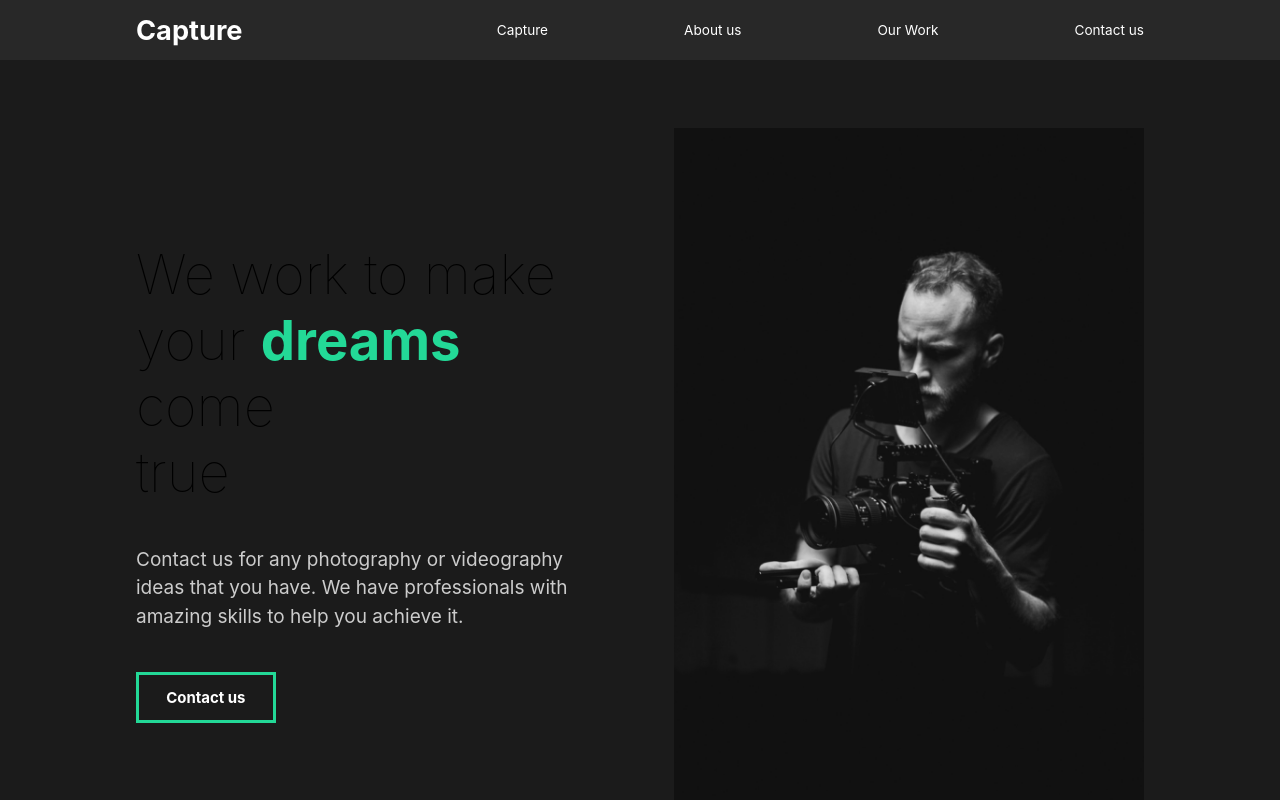
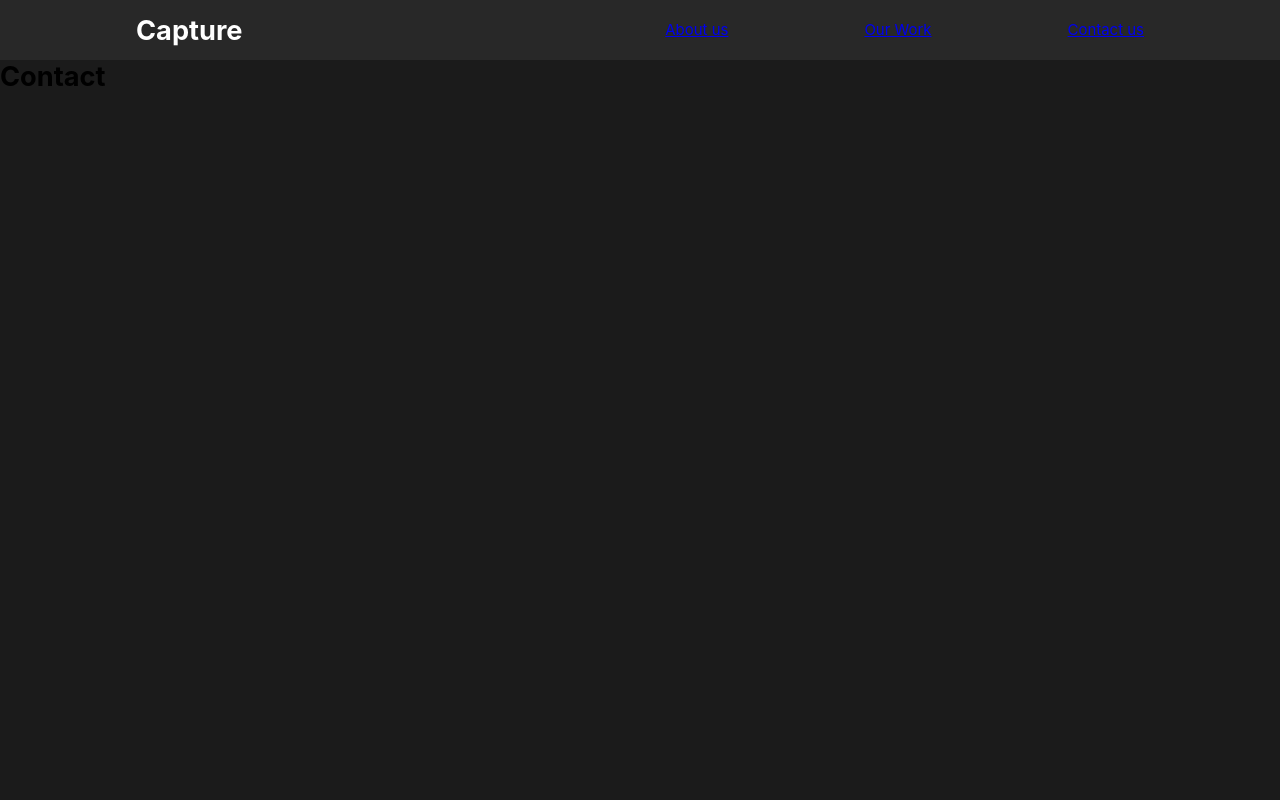
Before and after one commit to Sanjar-Kodirov/Portfolio, a React (Create React App) app: page /contact in a window 1280 px wide. Shown: the top 800 px of the page. Built offline with nearby package versions, Linux system fonts and the light colour scheme.

Commit message:
7 router section installed

```diff
--- a/package.json
+++ b/package.json
@@ -8,6 +8,7 @@
     "@testing-library/user-event": "^12.8.3",
     "react": "^17.0.2",
     "react-dom": "^17.0.2",
+    "react-router-dom": "^5.2.0",
     "react-scripts": "4.0.3",
     "styled-components": "^5.2.3",
     "web-vitals": "^1.1.1"
--- a/src/App.js
+++ b/src/App.js
@@ -2,13 +2,28 @@
 import AboutUs from './pages/AboutUs'
 import GlobalStyle from './components/GlobalStyle'
 import Nav  from './components/Nav'
+import OurWork from './pages/OurWork'
+import ContactUs from './pages/ContactUs'
+import {Switch, Route} from 'react-router-dom'
+import {BrowserRouter} from 'react-router-dom'
 function App() {
   return (
-    <div className="App">
+    <BrowserRouter>
       <GlobalStyle />
       <Nav />
-      <AboutUs />
-    </div>
+
+      <Switch>
+        <Route exact path="/">
+          <AboutUs />
+        </Route>
+        <Route path="/contact">
+          <ContactUs />
+        </Route>
+        <Route path="ourwork">
+          <OurWork />
+        </Route>
+      </Switch>
+    </BrowserRouter>
   );
 }
 
--- a/src/components/Nav.js
+++ b/src/components/Nav.js
@@ -1,15 +1,14 @@
 import React from 'react'
 import styled from 'styled-components'
-import {About} from '../styles'
+import {Link} from  'react-router-dom'
 const Navbar = () => {
     return (
         <Nav>
             <h1>Capture</h1>
             <ul>
-                <li>Capture</li>
-                <li>About us</li>
-                <li>Our Work</li>
-                <li>Contact us</li>
+                <li><Link to="/"> About us </Link></li>
+                <li><Link to="/about"> Our Work</Link></li>
+                <li><Link to="/contact"> Contact us</Link></li>
             </ul>
         </Nav>
     )
--- /dev/null
+++ b/src/pages/ContactUs.js
@@ -0,0 +1,11 @@
+import React from 'react'
+
+const ContactUs = () => {
+    return (
+        <div>
+            <h1>Contact</h1>
+        </div>
+    )
+}
+
+export default ContactUs
--- /dev/null
+++ b/src/pages/OurWork.js
@@ -0,0 +1,11 @@
+import React from 'react'
+
+const OurWork = () => {
+    return (
+        <div>
+            <h1>Our work</h1>
+        </div>
+    )
+}
+
+export default OurWork
```
Also changed, not shown: 1 other file (tests, documents, lock files or other folders).
